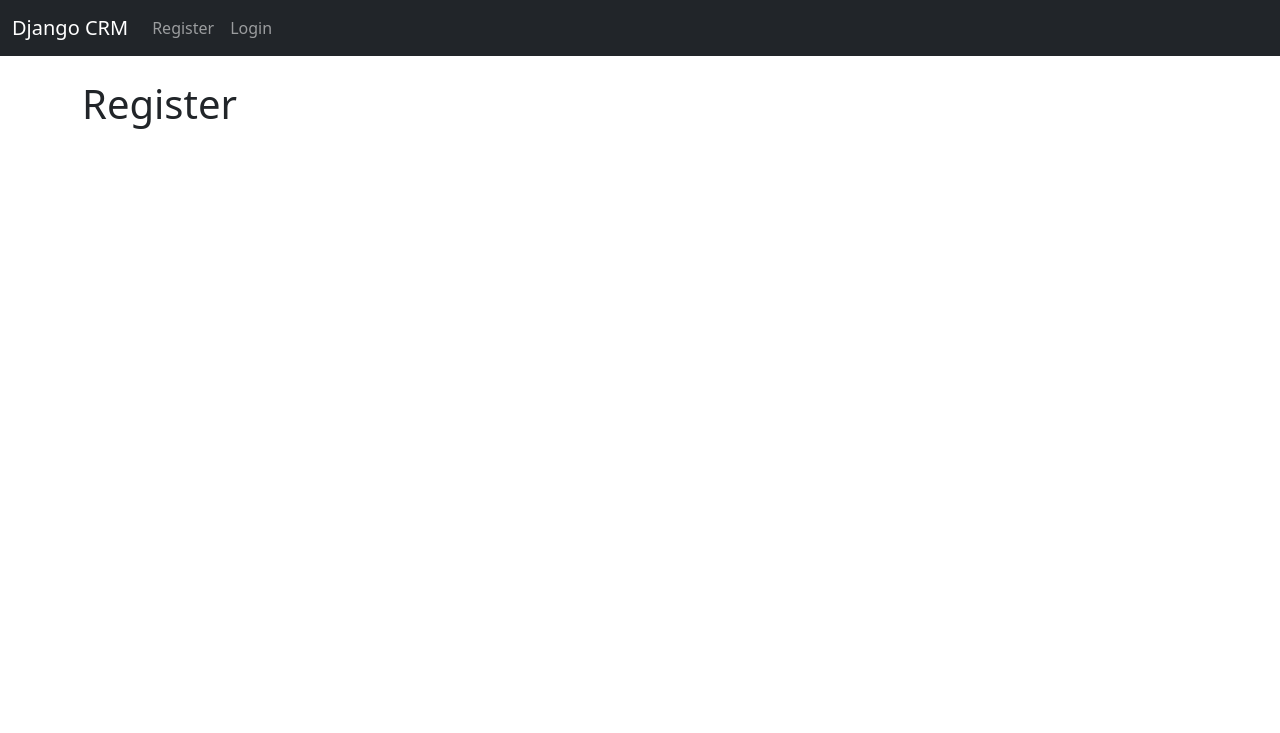
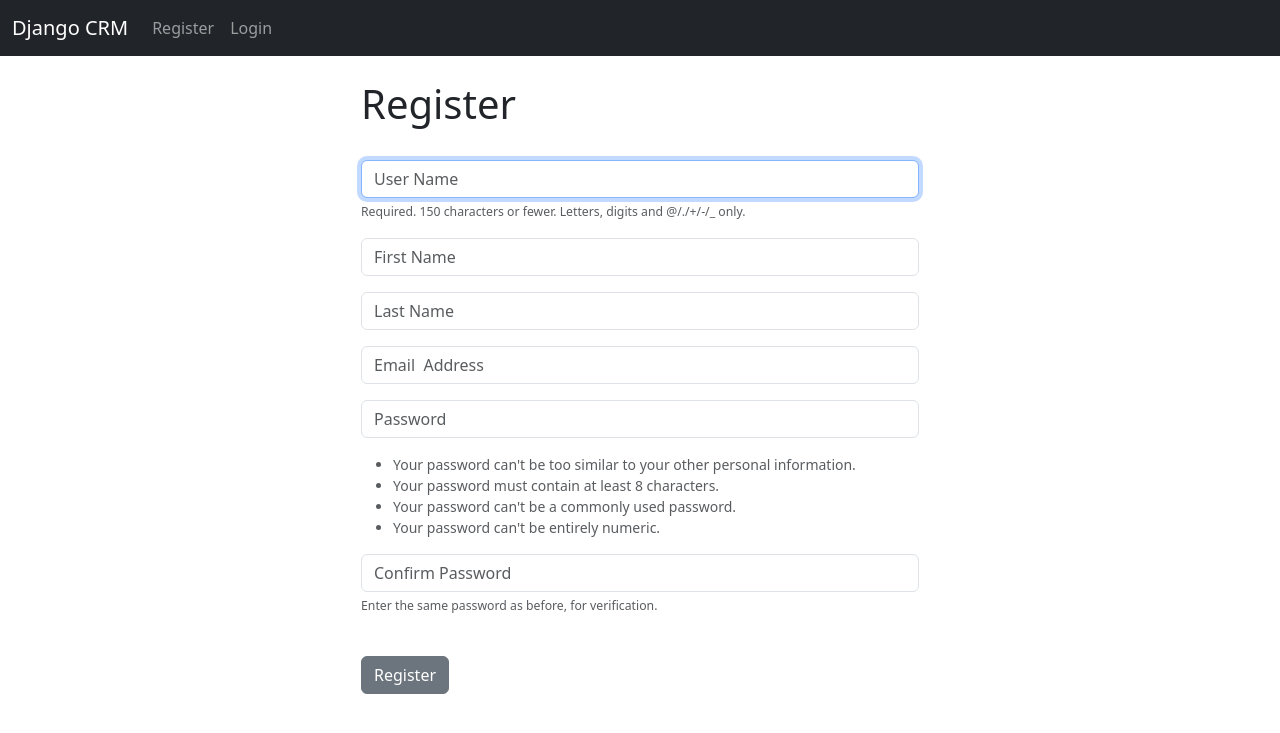
Before and after one commit to qammarsajjad/Dcrm, a Django app: page /register/ in a window 1280 px wide. Shown: the top 733 px of the page. Run offline with Django 4.2, Linux system fonts and the light colour scheme.

Commit message:
Added register

```diff
--- a/cdrm/website/forms.py
+++ b/cdrm/website/forms.py
@@ -10,7 +10,7 @@ class SignUpForm(UserCreationForm):
 
     class Meta:
         model = User
-        fields = ('username','first_name','last_name','email','password1','passsword2')
+        fields = ('username','first_name','last_name','email','password1','password2')
 
     def __init__(self, *args, **kwargs):
         super(SignUpForm, self).__init__(*args, **kwargs)
--- a/cdrm/website/templates/register.html
+++ b/cdrm/website/templates/register.html
@@ -1,4 +1,30 @@
 {% extends 'base.html' %}
 {% block content %}
+
+<div class= "col-md-6 offset-md-3">
 <h1>Register</h1>
+<br>
+<form method="POST" action="">
+    {% csrf_token %}
+    {% if form.errors %}
+			<div class="alert alert-warning alert-dismissible fade show" role="alert">
+			  Your Form Has Errors
+			  {% for field in form %}
+			  	{% if field.errors %}
+			  		{{ field.errors }}
+			  	{% endif %}
+			  {% endfor %}
+			  <button type="button" class="btn-close" data-bs-dismiss="alert" aria-label="Close"></button>
+			</div>
+		{% endif %}
+
+
+    {{ form.as_p }}
+
+    <br>
+    <button type="submit" class="btn btn-secondary">Register</button>
+</form>
+
+
+</div>
 {% endblock %}
--- a/cdrm/website/views.py
+++ b/cdrm/website/views.py
@@ -1,6 +1,7 @@
 from django.shortcuts import render,redirect
 from django.contrib.auth import authenticate,login,logout
 from django.contrib import messages
+from .forms import SignUpForm
 
 
 
@@ -27,4 +28,18 @@ def logout_user(request):
       return redirect('home')
 
 def register_user(request):
-        return render(request,'register.html',{})
+    if request.method == 'POST':
+         form = SignUpForm(request.POST)
+         if form.is_valid():
+             form.save()
+             username = form.cleaned_data['username']
+             password = form.cleaned_data['password1']
+             user = authenticate(username=username,password=password)
+             login(request,user)
+             messages.success(request,'You have been successfully Registered! Welcome!')
+             return redirect('home')
+    else:
+        form = SignUpForm()
+        return render(request,'register.html',{'form':form})
+
+    return render(request,'register.html',{'form':form})
```
